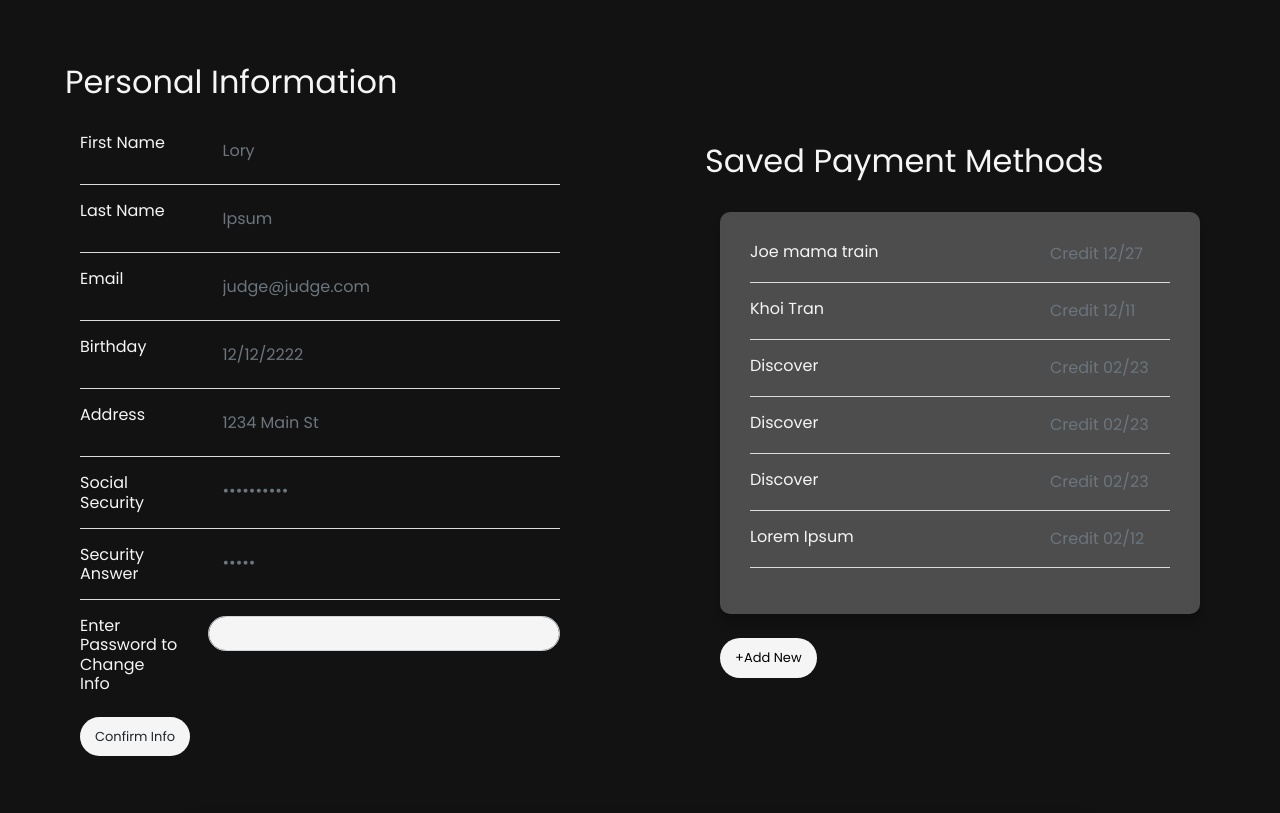
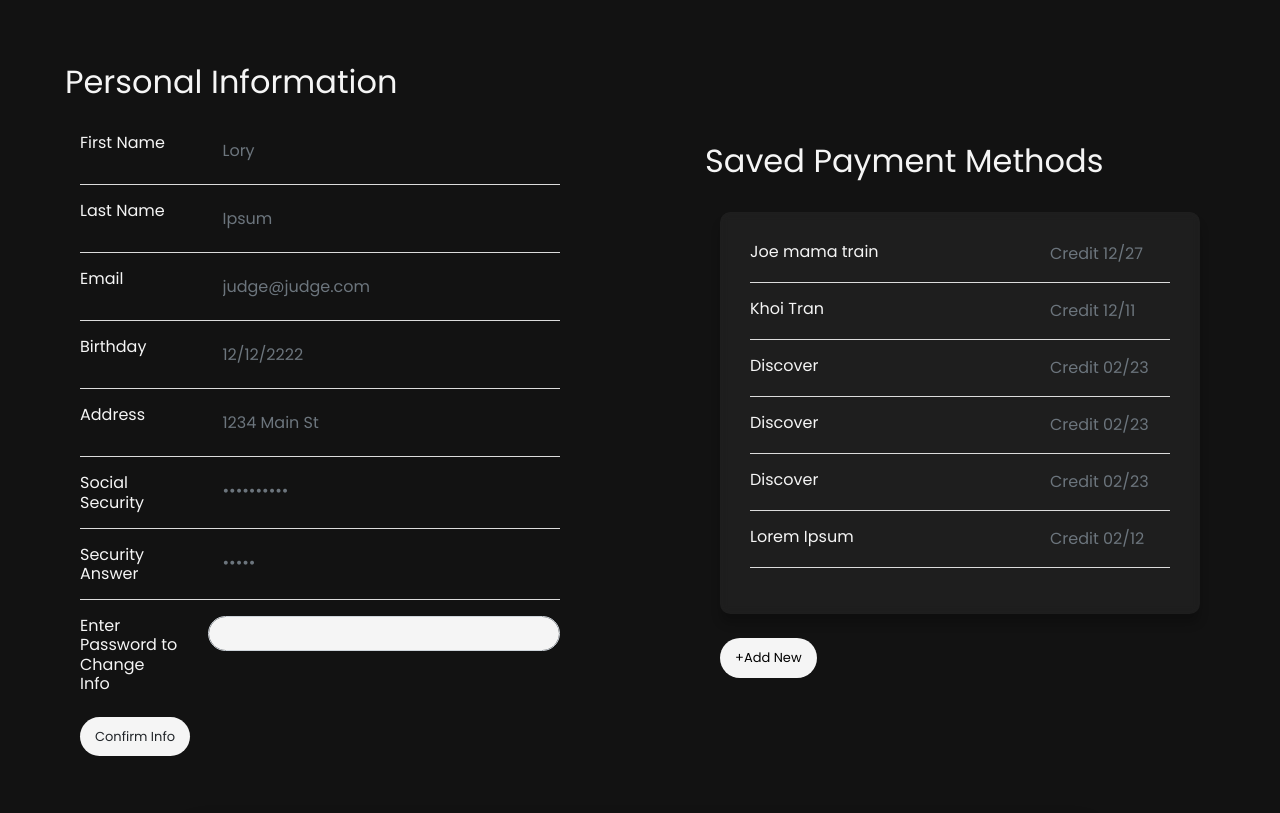
Before and after one commit to KhoiTran2023/odyssey, a Django app: page /profile in a window 1280 px wide. Shown: the part 279-1092 px from the top of the page. Run offline with Django 3.2, Linux system fonts and the light colour scheme; a user stored in the database is signed in; data comes from the database, SQL or seed files in the repository; some libraries are stand-ins or nearby versions.

Commit message:
cleaning

```diff
--- a/odyssey/static/odyssey/styles.css
+++ b/odyssey/static/odyssey/styles.css
@@ -3274,7 +3274,7 @@ hr {
 }
 
 .payment-container {
-    background: rgba(255, 255, 255, 0.25);
+    background: rgba(255, 255, 255, 0.05);
     box-shadow: 0 8px 32px 0 rgba(31, 38, 135, 0.37);
     backdrop-filter: blur(4px);
     -webkit-backdrop-filter: blur(4px);
```
